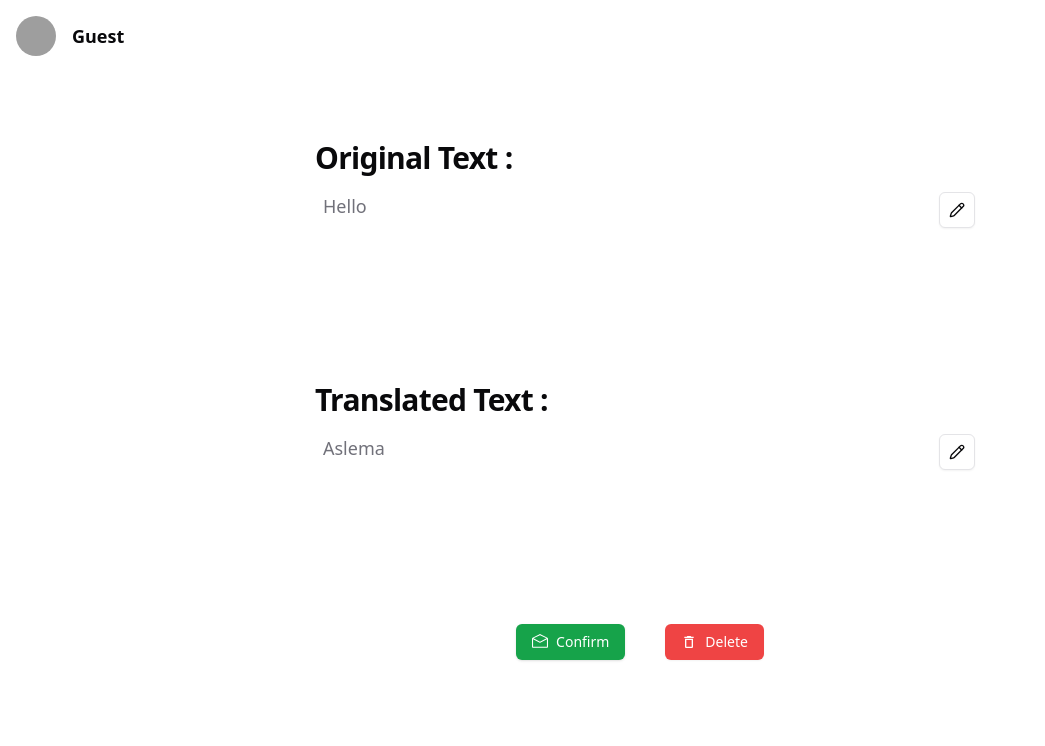
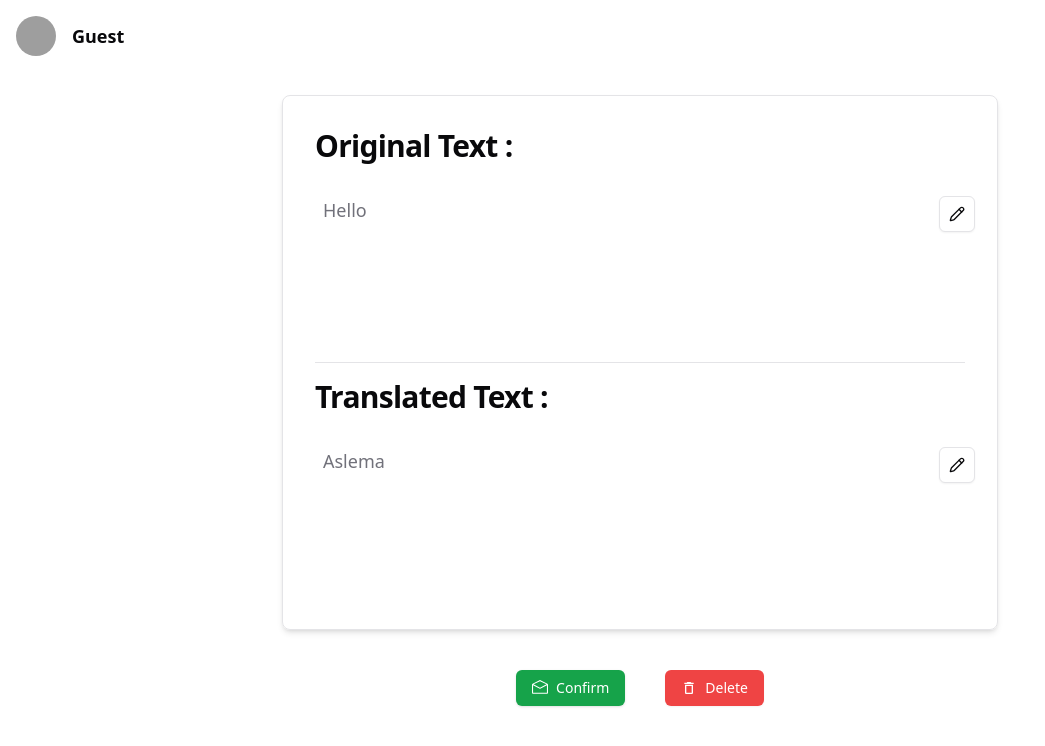
Before and after one commit to Zahra-Elair/CorrectDB, a React (Vite) app: page /db in a window 1280 px wide. Shown: the top 746 px of the page, without its empty margins (0-1045 px from the left). Built offline with nearby package versions, Linux system fonts and the light colour scheme; grey boxes are pictures that could not be loaded.

Commit message:
add border

```diff
--- a/package.json
+++ b/package.json
@@ -15,6 +15,7 @@
     "@radix-ui/react-icons": "^1.3.0",
     "@radix-ui/react-label": "^2.1.0",
     "@radix-ui/react-select": "^2.1.1",
+    "@radix-ui/react-separator": "^1.1.0",
     "@radix-ui/react-slot": "^1.1.0",
     "@radix-ui/react-toast": "^1.2.1",
     "@tanstack/react-router": "^1.58.15",
--- a/src/app/hero.tsx
+++ b/src/app/hero.tsx
@@ -7,6 +7,7 @@
 import { Avatar, AvatarImage } from "@/components/ui/avatar";
 import TextareaForm from "./textAreaForm";
 import { toast } from "@/hooks/use-toast";
+import { Separator } from "@/components/ui/separator";
 
 const Hero = () => {
   const [data, setData] = useState([]); // Store the entire data set
@@ -137,8 +138,9 @@
         <h1 className="text-lg font-semibold">{user}</h1>
       </div>
 
+      <div className="rounded-lg border shadow-md flex flex-col  p-8 ">
         {/* Original text */}
-      <div className="flex flex-col justify-center items-start gap-4 w-[650px]">
+        <div className="flex flex-col justify-center items-start gap-8 w-[650px] ">
           <h1 className="scroll-m-20 text-2xl font-extrabold tracking-tight lg:text-3xl">
             Original Text :
           </h1>
@@ -167,9 +169,10 @@
             )}
           </div>
         </div>
+        <Separator className="my-4 w-[650px]" />
 
         {/* Translated text */}
-      <div className="flex flex-col justify-center items-start gap-4 w-[650px]">
+        <div className="flex flex-col justify-center items-start gap-8 w-[650px] ">
           <h1 className="scroll-m-20 text-2xl font-extrabold tracking-tight lg:text-3xl">
             Translated Text :
           </h1>
@@ -198,6 +201,7 @@
             )}
           </div>
         </div>
+      </div>
 
       {/* Buttons */}
       <div className="flex gap-10">
--- /dev/null
+++ b/src/components/ui/separator.tsx
@@ -0,0 +1,29 @@
+import * as React from "react"
+import * as SeparatorPrimitive from "@radix-ui/react-separator"
+
+import { cn } from "@/lib/utils"
+
+const Separator = React.forwardRef<
+  React.ElementRef<typeof SeparatorPrimitive.Root>,
+  React.ComponentPropsWithoutRef<typeof SeparatorPrimitive.Root>
+>(
+  (
+    { className, orientation = "horizontal", decorative = true, ...props },
+    ref
+  ) => (
+    <SeparatorPrimitive.Root
+      ref={ref}
+      decorative={decorative}
+      orientation={orientation}
+      className={cn(
+        "shrink-0 bg-border",
+        orientation === "horizontal" ? "h-[1px] w-full" : "h-full w-[1px]",
+        className
+      )}
+      {...props}
+    />
+  )
+)
+Separator.displayName = SeparatorPrimitive.Root.displayName
+
+export { Separator }
```
Also changed, not shown: 1 other file (tests, documents, lock files or other folders). Lines whose indentation alone changed are shown as unchanged.
